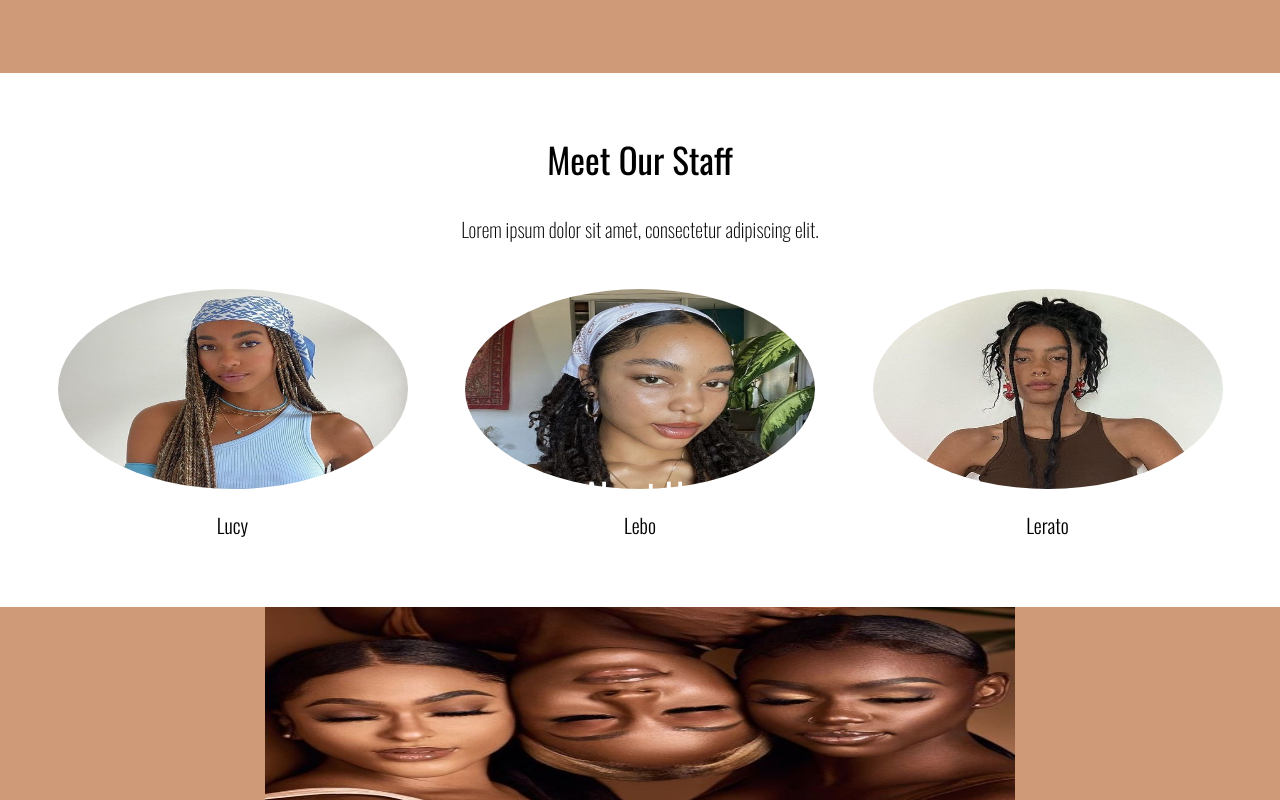
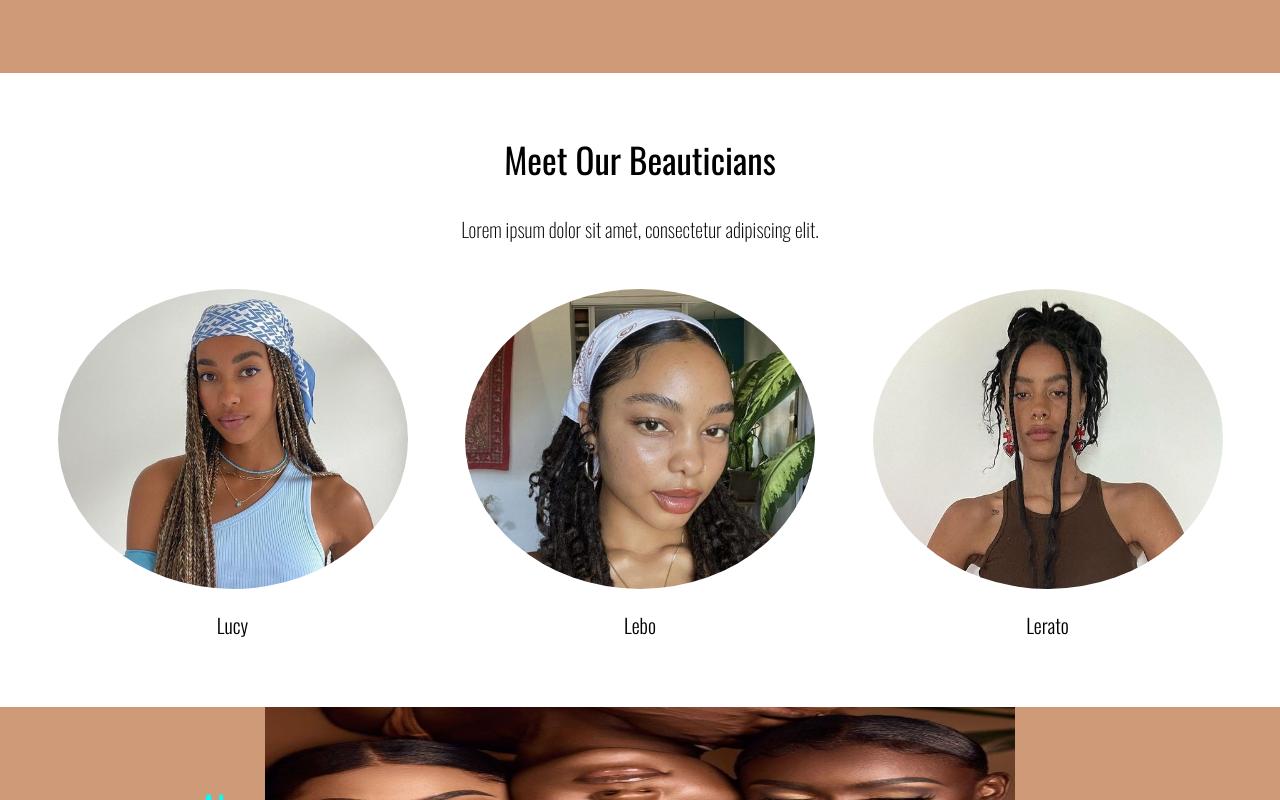
Before and after one commit to keMoleseng/salon-app, a Next.js app: page / in a window 1280 px wide. Shown: the part 1500-2300 px from the top of the page. Built offline with nearby package versions, Linux system fonts and the light colour scheme; a web font is replaced by a local one.

Commit message:
Superficial edits to structure.

```diff
--- a/components/Staff.js
+++ b/components/Staff.js
@@ -13,7 +13,7 @@ const images = Object.keys(staff).map((item, i) => {
                     src={staff[item]}
                     key={i}
                     width={350}
-                    height={200}
+                    height={300}
                 />
                 <h2 className={styles.subHeading}>{item}</h2>
             </div>
@@ -23,7 +23,7 @@ const images = Object.keys(staff).map((item, i) => {
 export default function Staff() {
     return (
         <div id="our_staff" className={styles.staff}>
-            <h2 className={styles.subHeading}>Meet Our Staff</h2>
+            <h2 className={styles.subHeading}>Meet Our Beauticians</h2>
             <p className={styles.description}>Lorem ipsum dolor sit amet, consectetur adipiscing elit.</p>
             <div className={styles.allStaff}>
                 {images}
--- a/styles/about.module.css
+++ b/styles/about.module.css
@@ -8,14 +8,13 @@
     background-color: #cf9a78;
   }
 
-  .heading{
+  .heading {
     position: absolute;
-    display: block;
-    margin-bottom: 450px;
+    left: 200px;
     font-size: 35px;
     font-weight: 400;
     font-family: 'Oswald', sans-serif;
-    color: #fff;
+    color:aqua;
   }
 
   .description{
--- a/styles/card.module.css
+++ b/styles/card.module.css
@@ -24,6 +24,7 @@
     background-color: #5a4c4c;
     color: #fff;
     font-weight: 300;
+    border: 2px solid white;
 }
 
 .card_container > span:hover {
```
